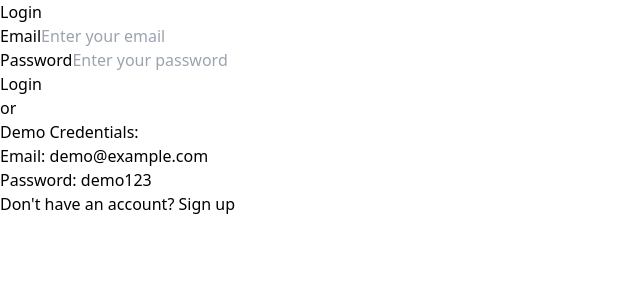
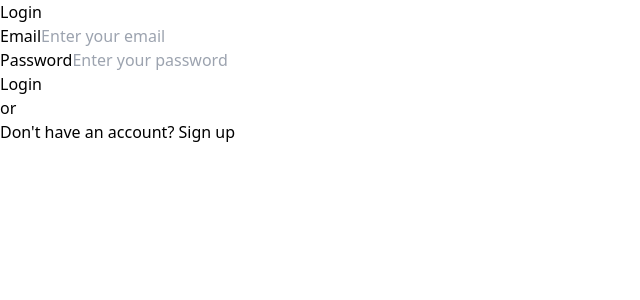
Before and after one commit to ILYAS1288/Software-app, a React (Vite) app in the folder my-project/: page / in a window 1280 px wide. Shown: the top 300 px of the page, without its empty margins (0-640 px from the left). Built offline with nearby package versions, Linux system fonts and the light colour scheme; no server answers.

Commit message:
update the tables and order

```diff
--- a/my-project/src/components/Adminlogin.jsx
+++ b/my-project/src/components/Adminlogin.jsx
@@ -18,7 +18,7 @@ function AdminLogin() {
 
     try {
       await adminLogin(email, password);
-      navigate("/admin/dashboard");
+      navigate("/admin");
     } catch (err) {
       setError(
         err.response?.data?.message || "Admin login failed"
--- a/my-project/src/components/Login.jsx
+++ b/my-project/src/components/Login.jsx
@@ -90,14 +90,6 @@ function Login() {
           <div className="flex-1 border-t border-gray-300"></div>
         </div>
 
-        {/* Demo Credentials */}
-        <div className="bg-blue-50 border border-blue-200 rounded-lg p-4 mb-6">
-          <p className="text-sm text-gray-700 mb-2 font-semibold">
-            Demo Credentials:
-          </p>
-          <p className="text-sm text-gray-600">Email: demo@example.com</p>
-          <p className="text-sm text-gray-600">Password: demo123</p>
-        </div>
 
         {/* Sign Up Link */}
         <p className="text-center text-gray-600 text-sm">
--- a/my-project/src/components/Tables.jsx
+++ b/my-project/src/components/Tables.jsx
@@ -55,7 +55,6 @@ function Tables({ table, onGoMenu }) {
     };
     return colors[status] || '#666';
   };
-
   return (
     <div className="table-card" style={{ borderColor: getStatusColor(table.status) }}>
       <div onClick={handleTableClick}>
```
Also changed, not shown: my-project/src/context/OrderContext.jsx (line endings or trailing spaces).
